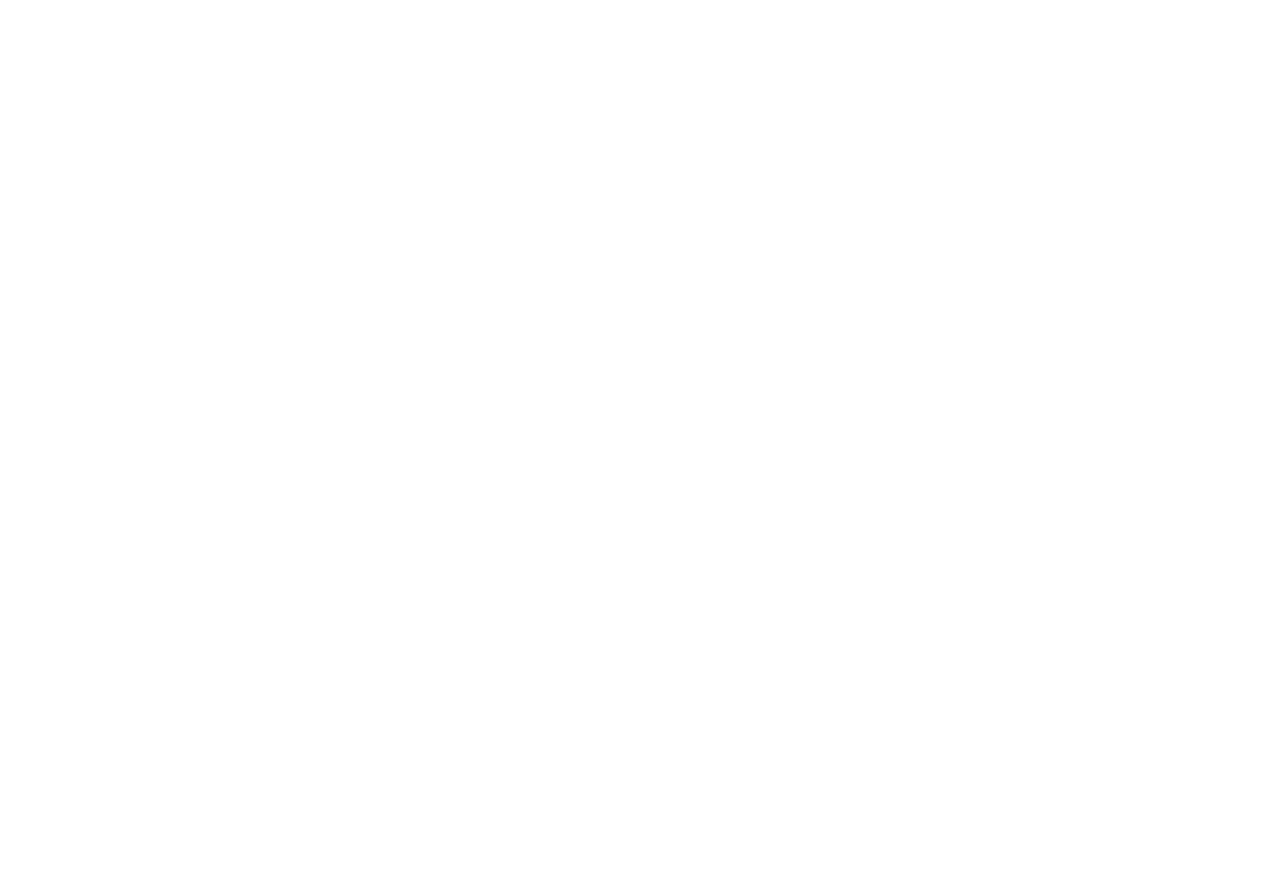
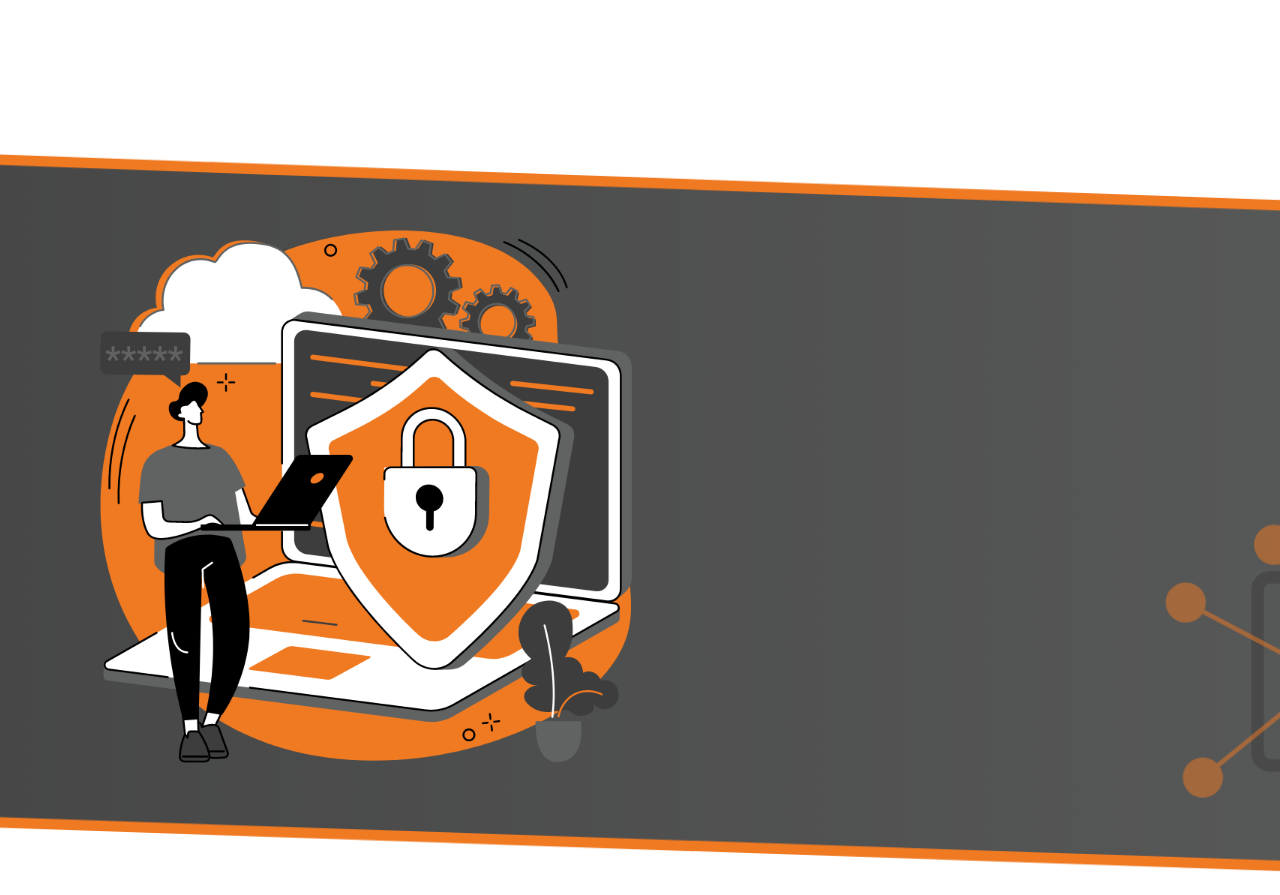
Before and after one commit to AppleBottomSneed/Webdefend, a React (Create React App) app: page / in a window 1280 px wide. Shown: the part 2020-2915 px from the top of the page. Before the commit the page ends 2151 px from the top, so only its background shows below. Built offline with nearby package versions, Linux system fonts and the light colour scheme.

Commit message:
aboutusbanner

```diff
--- a/src/App.js
+++ b/src/App.js
@@ -1,6 +1,6 @@
 import React from 'react';
 
-import { Navbar, Header, Services } from "./components";
+import { Navbar, Header, Services, Aboutus } from "./components";
 import "./App.css";
 
 const App = () => {
@@ -9,9 +9,9 @@
       <div className='gradient__bg'>
         <Navbar />
         <Header />
-
       </div>
       <Services />
+      <Aboutus />
     </div>
   )
 }
--- /dev/null
+++ b/src/components/aboutus/Aboutus.jsx
@@ -0,0 +1,20 @@
+import React from "react";
+import { images } from "../../constants";
+import "./aboutus.css";
+
+const Aboutus = () => {
+  return (
+    <div className="webdefend__aboutus-banner aboutus__section-padding" id="aboutus">
+     <div className="webdefend__aboutus-container">
+      <div className="webdefend__aboutus-graphic">
+        <img src={images.aboutusGraphic}></img>
+      </div>
+      <div className="webdefend__aboutus-title">
+        <p></p>
+      </div>
+     </div>
+    </div>
+  );
+};
+
+export default Aboutus;
--- /dev/null
+++ b/src/components/aboutus/aboutus.css
@@ -0,0 +1,18 @@
+.aboutus__section-padding {
+    padding: 5rem 4rem;
+}
+
+.webdefend__aboutus-banner {
+display: flex;
+background-image: url(../assets/aboutusbanner.png);
+background-size: cover;
+background-position: center;
+background-repeat: no-repeat;
+}
+
+.webdefend__aboutus-graphic img {
+    width: 100%;
+    min-width: 400px;
+    height: 600px;
+
+}
--- a/src/components/header/header.css
+++ b/src/components/header/header.css
@@ -187,4 +187,9 @@
 
   }
 
+  .webdefend__header-content span {
+    font-size: 30px;
+    line-height: 35px;
+  }
+
 }
--- a/src/components/index.js
+++ b/src/components/index.js
@@ -1,3 +1,4 @@
 export { default as Navbar } from "./navbar/Navbar";
 export { default as Header } from "./header/Header";
 export { default as Services } from "./services/Services";
+export { default as Aboutus } from "./aboutus/Aboutus";
--- a/src/components/navbar/Navbar.jsx
+++ b/src/components/navbar/Navbar.jsx
@@ -20,8 +20,6 @@
     </p>
   </>
 );
-
-//BEM = block element modifier
 
 const Navbar = () => {
   const [toggleMenu, setToggleMenu] = useState(false);
--- a/src/components/navbar/navbar.css
+++ b/src/components/navbar/navbar.css
@@ -182,8 +182,6 @@
     width: 100px;
   }
 
-
-
   .webdefend__navbar-menu {
     margin-right: 30px;
   }
--- a/src/constants/images.js
+++ b/src/constants/images.js
@@ -2,12 +2,14 @@
 import logoSmall from '../components/assets/webdefendlogosmall.png';
 import servicesBorder from '../components/assets/servicesborder.png';
 import servicesLogo1 from '../components/assets/serviceslogo1.png';
+import aboutusGraphic from '../components/assets/aboutusgraphic.png';
 
 const assets = {
     logo,
     logoSmall,
     servicesBorder,
-    servicesLogo1
+    servicesLogo1,
+    aboutusGraphic
 };
 
 export default assets
```
Also changed, not shown: src/components/assets/aboutusbanner.png (added), src/components/assets/aboutusgraphic.png (added).
